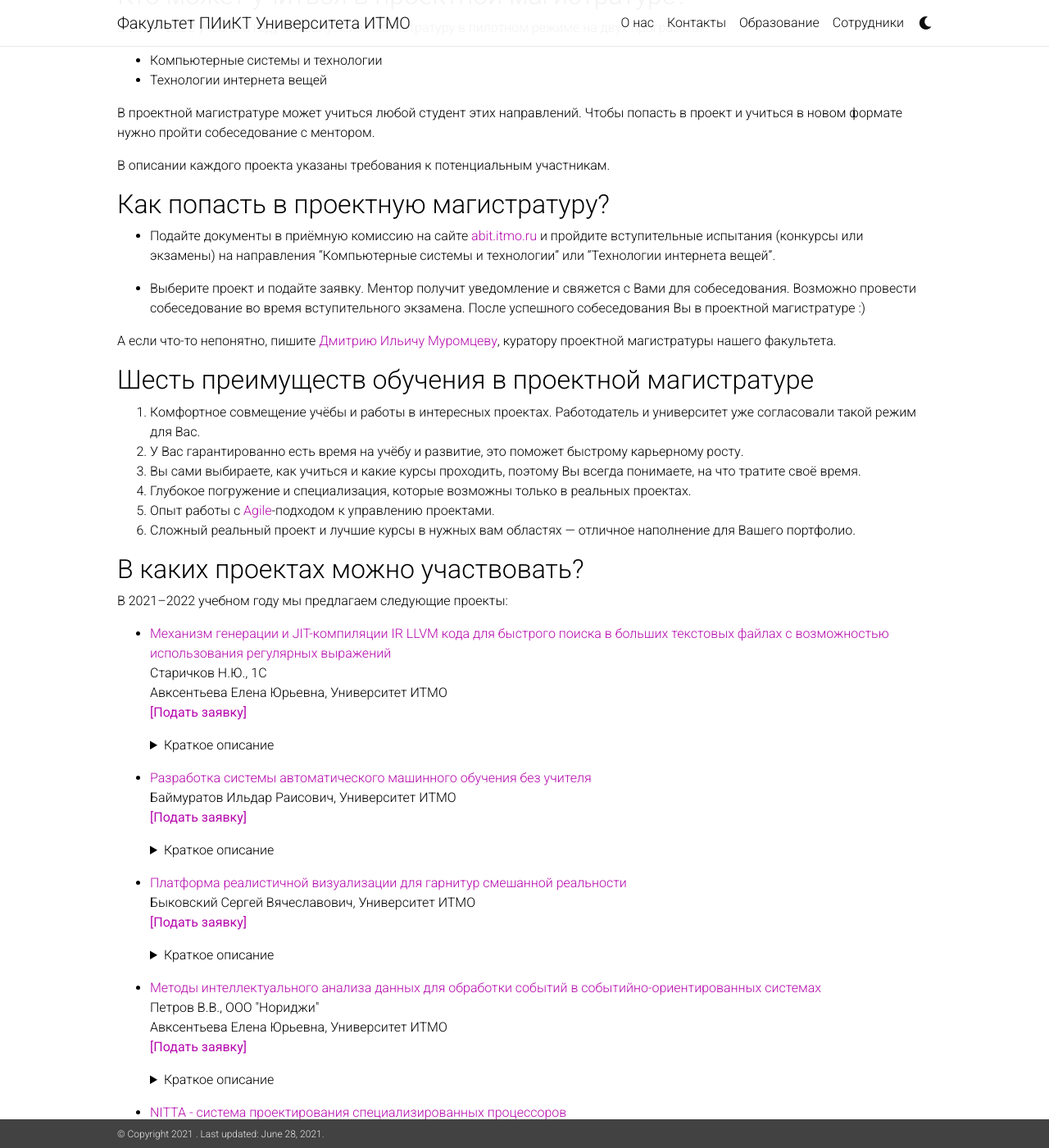
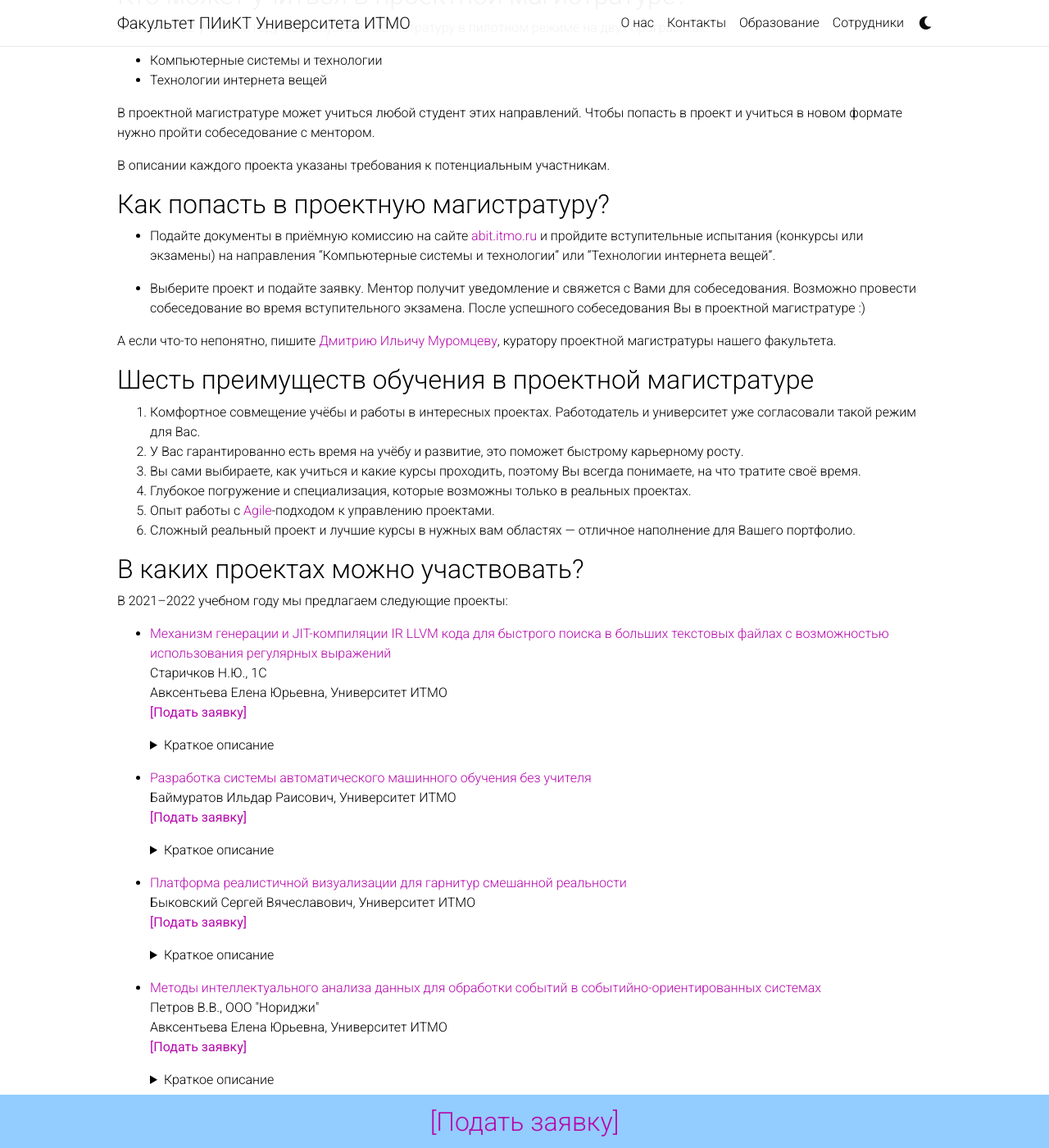
Before and after one commit to itmo-cse/itmo-cse.github.io, a Jekyll site: the page built from _pages/project-based-masters.md, in a window 1280 px wide and 1400 px high, scrolled down 575 px. Shown: the whole window at 82% size. Built offline with Jekyll 4.4.1, drawn with Linux system fonts in a browser that asks for light colours; nearby versions of some CDN libraries; a style sheet for code colours, icons or effects is not loaded.

Commit message:
footer has a button now

```diff
--- a/_includes/footer.html
+++ b/_includes/footer.html
@@ -1,7 +1,11 @@
 {% if site.footer_fixed %}
 <footer class="fixed-bottom">
-  <div class="container mt-0">
-    &copy; Copyright {{ site.time | date: '%Y' }} {{ site.first_name }} {{ site.middle_name }} {{ site.last_name }}.
+    <div class="container mt-0">
+
+        <a href="https://docs.google.com/forms/d/e/1FAIpQLScW6sl6FlzkGNSAG1z65UfKXzvOrKkaw-EvXLEvVyR6NErTnQ/viewform?">
+            [Подать заявку]</a>
+
+    <!-- copy; Copyright {{ site.time | date: '%Y' }} {{ site.first_name }} {{ site.middle_name }} {{ site.last_name }}.
     {{ site.footer_text }}
     {% if site.impressum_path %}
     <a href="{{ site.url }}{{ site.baseurl }}{{ site.impressum_path }}">Impressum</a>.
@@ -9,19 +13,22 @@
     {% if site.last_updated %}
     Last updated: {{ "now" | date: '%B %d, %Y' }}.
     {% endif %}
+
+    -->
   </div>
 </footer>
 {% else %}
 <footer class="sticky-bottom mt-5">
-  <div class="container">
+    <div class="container">
+        <!--
     &copy; Copyright {{ site.time | date: '%Y' }} {{ site.first_name }} {{ site.middle_name }} {{ site.last_name }}.
     {{ site.footer_text }}
     {% if site.impressum_path %}
     <a href="{{ site.url }}{{ site.baseurl }}{{ site.impressum_path }}">Impressum</a>.
     {% endif %}
     {% if site.last_updated %}
-    Last updated: {{ "now" | date: '%B %d, %Y' }}.
-    {% endif %}
+    Последнее обновление: {{ "now" | date: '%B %d, %Y' }}.
+             {% endif %}  -->
   </div>
 </footer>
 {% endif %}
--- a/_sass/_base.scss
+++ b/_sass/_base.scss
@@ -203,18 +203,19 @@ a, table.table a {
 // Footer
 footer.fixed-bottom {
   background-color: var(--global-footer-bg-color);
-  font-size: 0.75rem;
+  font-size: 2rem;
+  text-align: center;
   .container {
     color: var(--global-footer-text-color);
     padding-top: 9px;
     padding-bottom: 8px;
   }
   a {
-    color: var(--global-footer-link-color);
-    &:hover {
-      color: var(--global-theme-color);
-      text-decoration: none;
-    }
+    //color: var(--global-footer-link-color);
+   // &:hover {
+   //   color: var(--global-theme-color);
+   //   text-decoration: none;
+   // }
   }
 }
 
@@ -223,6 +224,13 @@ footer.sticky-bottom {
   padding-top: 40px;
   padding-bottom: 40px;
   font-size: 0.9rem;
+  a {
+      color: var(--global-footer-link-color);
+      &:hover {
+          color: var(--global-theme-color);
+          text-decoration: none;
+      }
+  }
 }
 
 
--- a/_sass/_themes.scss
+++ b/_sass/_themes.scss
@@ -9,7 +9,7 @@
   --global-text-color-light: #{$grey-color};
   --global-theme-color: #{$purple-color};
   --global-hover-color: #{$purple-color};
-  --global-footer-bg-color: #{$grey-color-dark};
+  --global-footer-bg-color: #{$blue-color-light};
   --global-footer-text-color: #{$grey-color-light};
   --global-footer-link-color: #{$white-color};
   --global-distill-app-color: #{$grey-color};
--- a/_sass/_variables.scss
+++ b/_sass/_variables.scss
@@ -10,6 +10,7 @@ $red-color-dark:      #B71C1C !default;
 $orange-color:        #F29105 !default;
 $blue-color:          #0076df !default;
 $blue-color-dark:     #00369f !default;
+$blue-color-light:    lighten($blue-color, 35%);
 $cyan-color:          #2698BA !default;
 $light-cyan-color:    lighten($cyan-color, 25%);
 $green-color:         #00ab37 !default;
```
